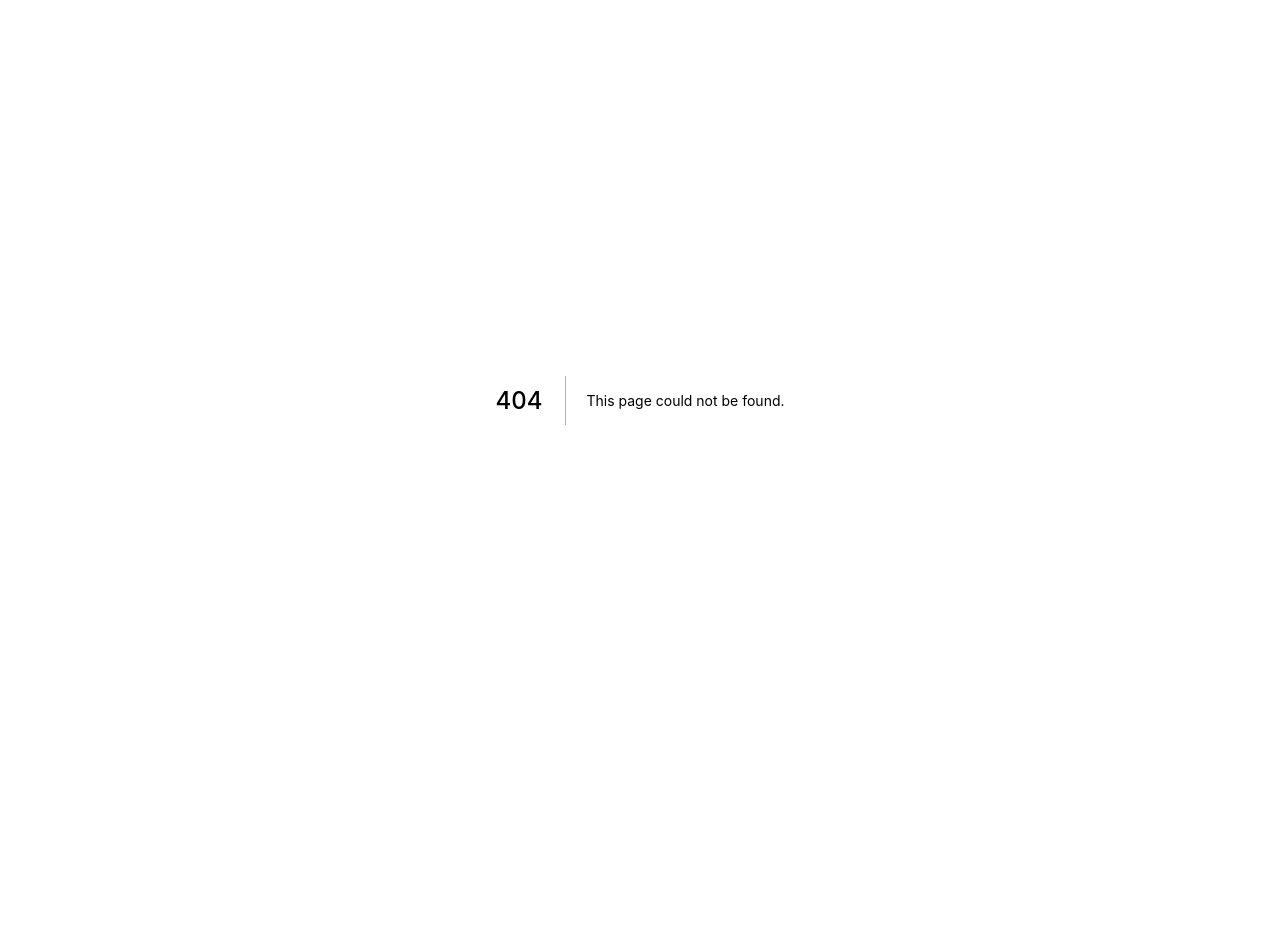
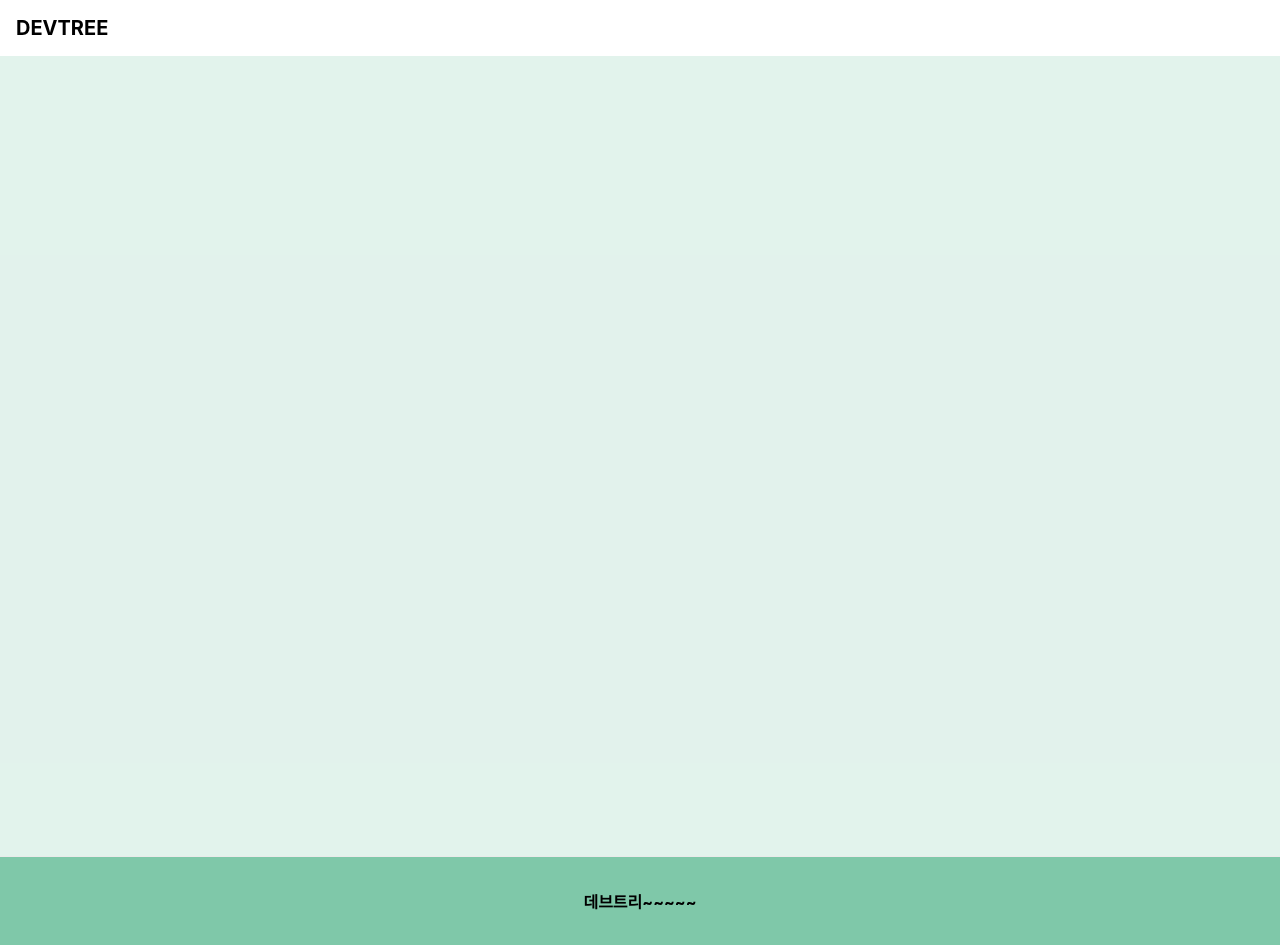
Before and after one commit to devtree-kr/devtree, a Next.js app in the folder client/: page /components/layout in a window 1280 px wide. Before the commit this address had no page. Before the commit the page ends 800 px from the top, so only its background shows below. Built offline with nearby package versions, Linux system fonts and the light colour scheme.

Commit message:
init commit front

```diff
--- /dev/null
+++ b/client/pages/components/layout.tsx
@@ -0,0 +1,24 @@
+import Head from "next/head";
+import Image from "next/image";
+import { FC, ReactNode } from "react";
+import styles from "../../styles/Home.module.css";
+
+const Layout: FC<{ children: ReactNode }> = ({ children }) => {
+  return (
+    <>
+      <header>DEVTREE</header>
+      <div className={styles.container}>
+        <Head>
+          <title>Create Next App</title>
+          <meta name="description" content="Generated by create next app" />
+          <link rel="icon" href="/favicon.ico" />
+        </Head>
+
+        <main className={styles.main}>{children}</main>
+      </div>
+      <footer className={styles.footer}>데브트리~~~~~</footer>
+    </>
+  );
+};
+
+export default Layout;
--- a/client/styles/Home.module.css
+++ b/client/styles/Home.module.css
@@ -19,6 +19,8 @@
   border-top: 1px solid #eaeaea;
   justify-content: center;
   align-items: center;
+  background-color: #7fc8a9;
+  font-weight: bold;
 }
 
 .footer a {
@@ -61,8 +63,7 @@
   border-radius: 5px;
   padding: 0.75rem;
   font-size: 1.1rem;
-  font-family: Menlo, Monaco, Lucida Console, Liberation Mono, DejaVu Sans Mono,
-    Bitstream Vera Sans Mono, Courier New, monospace;
+  font-family: Menlo, Monaco, Lucida Console, Liberation Mono, DejaVu Sans Mono, Bitstream Vera Sans Mono, Courier New, monospace;
 }
 
 .grid {
@@ -114,7 +115,7 @@
     flex-direction: column;
   }
 }
-
+/*
 @media (prefers-color-scheme: dark) {
   .card,
   .footer {
@@ -126,4 +127,4 @@
   .logo img {
     filter: invert(1);
   }
-}
+} */
--- a/client/styles/globals.css
+++ b/client/styles/globals.css
@@ -2,8 +2,8 @@ html,
 body {
   padding: 0;
   margin: 0;
-  font-family: -apple-system, BlinkMacSystemFont, Segoe UI, Roboto, Oxygen,
-    Ubuntu, Cantarell, Fira Sans, Droid Sans, Helvetica Neue, sans-serif;
+  font-family: -apple-system, BlinkMacSystemFont, Segoe UI, Roboto, Oxygen, Ubuntu, Cantarell, Fira Sans, Droid Sans, Helvetica Neue, sans-serif;
+  background-color: #7fc8aa1e;
 }
 
 a {
@@ -14,7 +14,7 @@ a {
 * {
   box-sizing: border-box;
 }
-
+/*
 @media (prefers-color-scheme: dark) {
   html {
     color-scheme: dark;
@@ -23,4 +23,11 @@ a {
     color: white;
     background: black;
   }
+} */
+
+header {
+  background-color: white;
+  padding: 1rem;
+  font-size: 20px;
+  font-weight: bold;
 }
```
Also changed, not shown: client/pages/index.tsx (+5 -69 lines).
